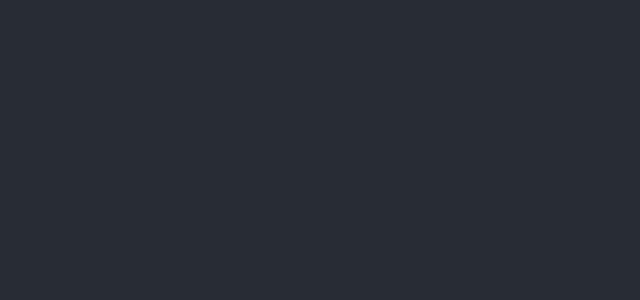
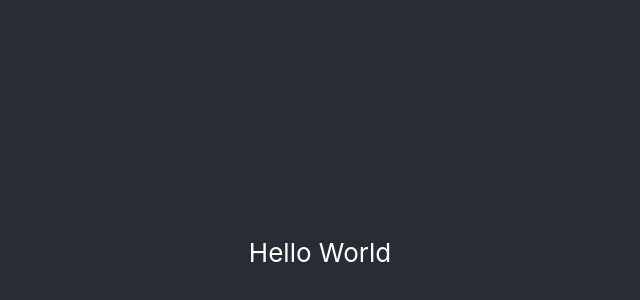
Before and after one commit to MelvinSam2000/multiplayer-chess, a React (Create React App) app in the folder client/: page / in a window 1280 px wide. Shown: the part 148-448 px from the top of the page, without its empty margins (320-960 px from the left). Built offline with nearby package versions, Linux system fonts and the light colour scheme.

Commit message:
Set up React

```diff
--- /dev/null
+++ b/client/src/App.js
@@ -0,0 +1,16 @@
+import React from 'react'
+import './css/App.css'
+
+class App extends React.Component {
+  render() {
+    return (
+      <div className="App">
+        <header className="App-header">
+          Hello World
+        </header>
+      </div>
+    )
+  }
+}
+
+export default App;
--- a/client/src/js/index.js
+++ b/client/src/index.js
@@ -1,6 +1,6 @@
 import React from 'react';
 import ReactDOM from 'react-dom';
-import '../css/index.css';
+import './css/index.css';
 import App from './App'
 
 ReactDOM.render(<App />, document.getElementById('root'))
--- a/client/src/js/App.js
+++ /dev/null
@@ -1,13 +0,0 @@
-import React from 'react'
-import '../css/App.css'
-
-function App() {
-  return (
-    <div className="App">
-      <header className="App-header">
-      </header>
-    </div>
-  );
-}
-
-export default App;
```
